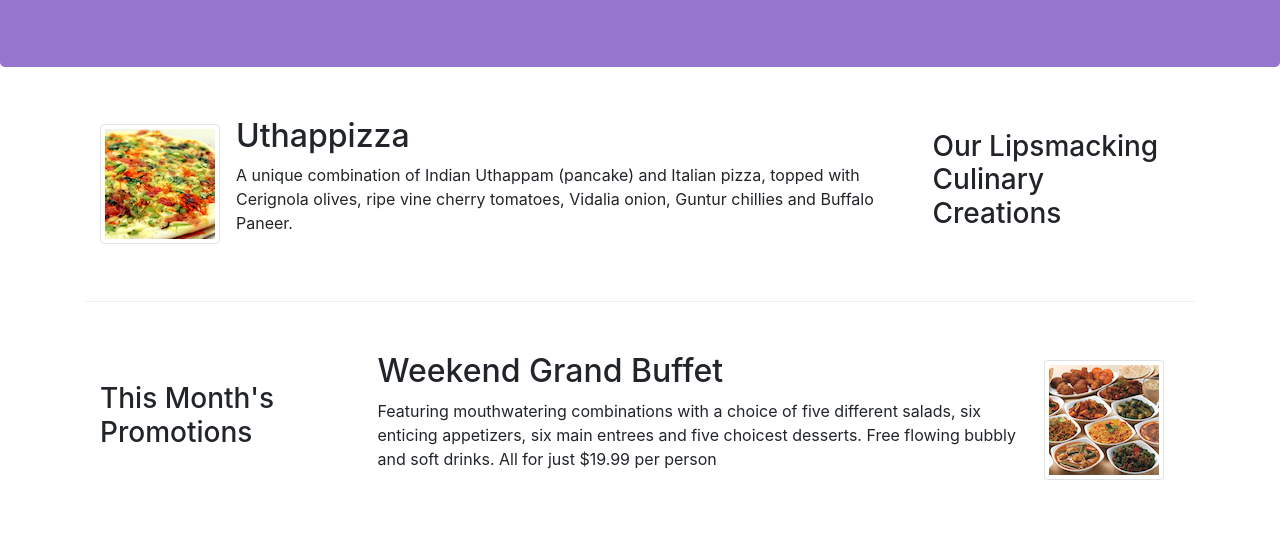
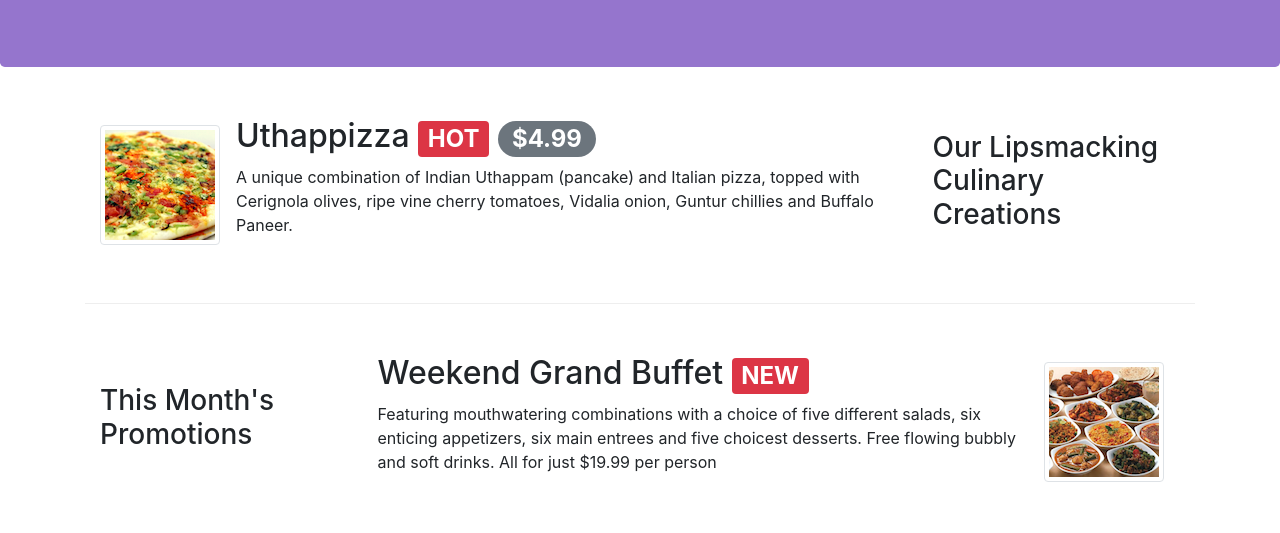
Before and after one commit to AlexGeControl/Full-Stacker--01-Bootstrap, a website: page index.html in a window 1280 px wide. Shown: the part 267-800 px from the top of the page. Drawn offline with nearby package versions, Linux system fonts and the light colour scheme.

Commit message:
add badges for website updates.

```diff
--- a/index.html
+++ b/index.html
@@ -95,7 +95,11 @@
                         <!-- media image -->
                         <img class="d-flex mr-3 img-thumbnail align-self-center" src="static/img/uthappizza.png" alt="Uthappizza">
                         <div class="media-body">
-                            <h2 class="mt-0">Uthappizza</h2>
+                            <h2 class="mt-0">
+                                Uthappizza
+                                <span class="badge badge-danger">HOT</span>
+                                <span class="badge badge-pill badge-secondary">$4.99</span>
+                            </h2>
                             <!-- hide on extremely small mobile device -->
                             <p class="d-none d-sm-block">
                                 A unique combination of Indian Uthappam (pancake) and Italian pizza, topped with Cerignola olives, ripe vine cherry tomatoes, Vidalia onion, Guntur chillies and Buffalo Paneer.
@@ -113,7 +117,10 @@
                 <div class="col-12 col-sm order-sm-last col-md">
                     <div class="media">
                         <div class="media-body">
-                            <h2 class="mt-0">Weekend Grand Buffet</h2>
+                            <h2 class="mt-0">
+                                Weekend Grand Buffet
+                                <span class="badge badge-danger">NEW</span>
+                            </h2>
                             <p class="d-none d-sm-block">
                                 Featuring mouthwatering combinations with a choice of five different salads, six enticing appetizers, six main entrees and five choicest desserts. Free flowing bubbly and soft drinks. All for just $19.99 per person
                             </p>
```
